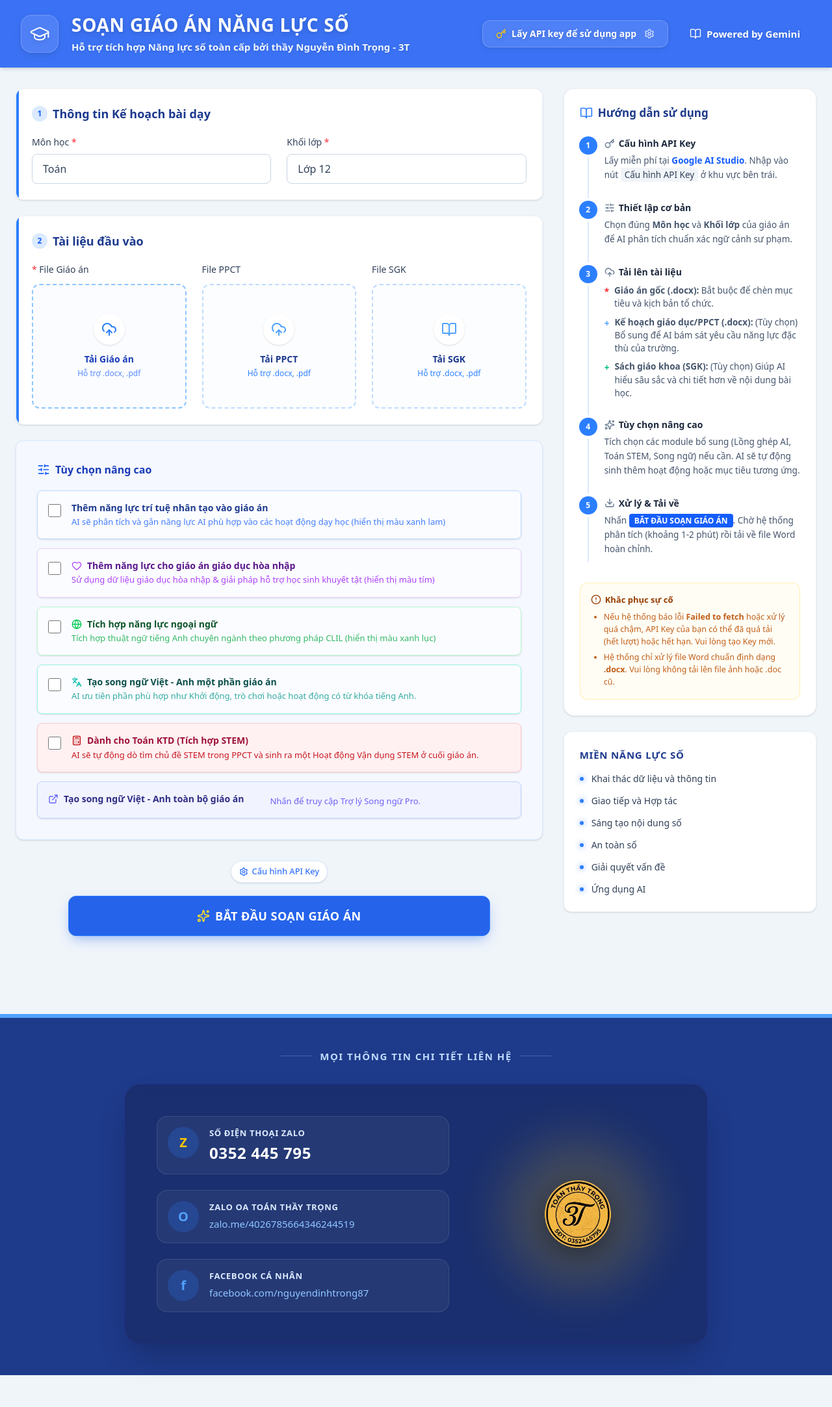
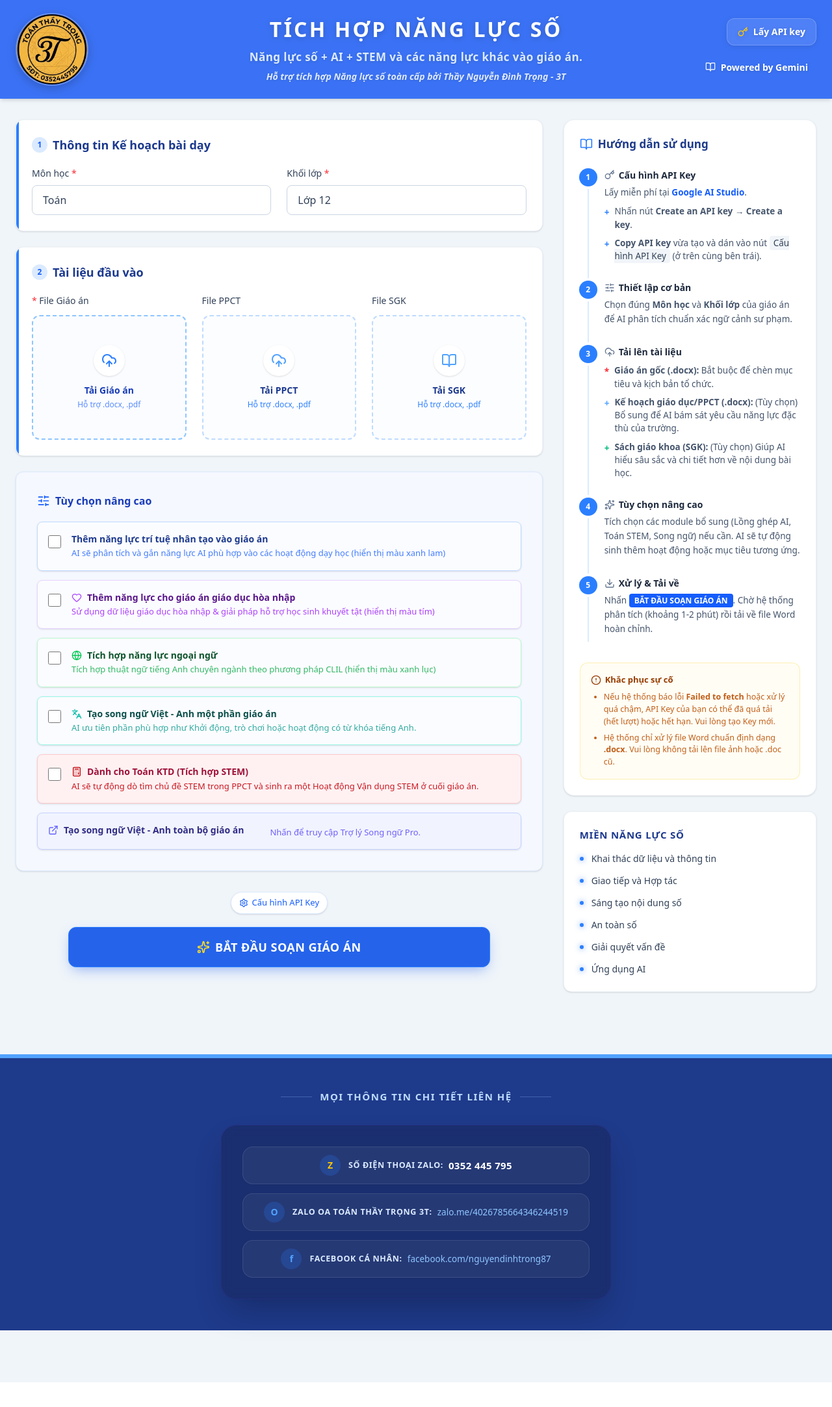
Before and after one commit to dinhtrong250393/NLS_KHBD_TRONG3T_MOI, a React (Vite) app: page / in a window 1280 px wide. Shown: the top 2166 px of the page at 65% size. After the commit the page ends 2128 px from the top, so only its background shows below. Built offline with nearby package versions, Linux system fonts and the light colour scheme.

Commit message:
feat(ui): update header with custom logo and branding
Replace the graduation icon with the official "Toán Thầy Trọng 3T" logo and refine header layout for improved branding and responsiveness.

```diff
--- a/src/App.tsx
+++ b/src/App.tsx
@@ -508,26 +508,32 @@ export default function App() {
   return (
     <div className="min-h-screen bg-[#f0f5fa] text-slate-800 font-sans pb-20">
       {/* Header */}
-      <header className="bg-[#3b72f5] text-white py-5 px-8 shadow-md flex flex-wrap items-center justify-between gap-4 sticky top-0 z-50">
-        <div className="flex items-center gap-5">
-          <div className="bg-white/10 p-3 rounded-2xl border border-white/20 shadow-[0_4px_12px_rgba(0,0,0,0.1)]">
-            <GraduationCap className="w-8 h-8 drop-shadow-md" strokeWidth={1.5} />
-          </div>
-          <div>
-            <h1 className="text-2xl md:text-[28px] font-black uppercase tracking-wide drop-shadow-[0_2px_4px_rgba(0,0,0,0.2)]">Soạn Giáo Án Năng Lực Số</h1>
-            <p className="text-blue-50 text-[15px] font-semibold mt-1 drop-shadow-sm">Hỗ trợ tích hợp Năng lực số toàn cấp bởi thầy Nguyễn Đình Trọng - 3T</p>
+      <header className="bg-[#3b72f5] text-white py-5 px-6 shadow-md flex flex-col lg:flex-row items-center justify-between gap-6 sticky top-0 z-50">
+
+        {/* Logo Section */}
+        <div className="flex items-center lg:w-1/4 justify-center lg:justify-start">
+          <div className="rounded-full shadow-[0_4px_15px_rgba(0,0,0,0.2)] flex items-center justify-center shrink-0 w-24 h-24 md:w-28 md:h-28 overflow-hidden border-2 border-white/20">
+            <img src="/logo-toan-thay-trong.png.png" alt="Logo Toán Thầy Trọng 3T" className="w-[105%] h-[105%] object-cover" />
           </div>
         </div>
-        <div className="flex items-center gap-4">
+
+        {/* Center Text Section */}
+        <div className="flex-1 flex flex-col items-center text-center">
+          <h1 className="text-2xl md:text-[32px] font-black uppercase tracking-widest drop-shadow-[0_2px_4px_rgba(0,0,0,0.2)]">TÍCH HỢP NĂNG LỰC SỐ</h1>
+          <p className="text-blue-100 text-[15px] md:text-[17px] font-bold mt-2 drop-shadow-sm tracking-wide">Năng lực số + AI + STEM và các năng lực khác vào giáo án.</p>
+          <p className="text-blue-50 text-[13px] md:text-[14px] font-semibold mt-1.5 drop-shadow-sm opacity-90 italic">Hỗ trợ tích hợp Năng lực số toàn cấp bởi Thầy Nguyễn Đình Trọng - 3T</p>
+        </div>
+
+        {/* Right Buttons Section */}
+        <div className="flex flex-wrap justify-center lg:justify-end items-center gap-3 lg:w-1/4">
           <button
             onClick={() => setShowApiModal(true)}
-            className="flex items-center gap-2 bg-white/10 hover:bg-white/20 px-5 py-2.5 rounded-xl text-sm transition-all border border-white/20 backdrop-blur-sm shadow-[0_2px_8px_rgba(0,0,0,0.1)]">
+            className="flex items-center gap-2 bg-white/10 hover:bg-white/20 px-4 py-2.5 rounded-xl text-sm transition-all border border-white/20 backdrop-blur-sm shadow-[0_2px_8px_rgba(0,0,0,0.1)]">
             <Key className="w-4 h-4 text-yellow-400 drop-shadow-md" />
-            <span className="font-bold drop-shadow-sm">{apiKey ? 'Đã cấu hình API Key' : 'Lấy API key để sử dụng app'}</span>
-            <Settings className="w-4 h-4 opacity-80 ml-1" />
+            <span className="font-bold drop-shadow-sm">{apiKey ? 'Đã cấu hình API' : 'Lấy API key'}</span>
           </button>
-          <button className="hidden md:flex items-center gap-2 bg-transparent hover:bg-white/10 px-4 py-2.5 rounded-xl text-[15px] transition-all border border-transparent hover:border-white/20">
-            <BookOpen className="w-4.5 h-4.5 opacity-90 drop-shadow-sm" />
+          <button className="hidden sm:flex items-center gap-2 bg-transparent hover:bg-white/10 px-3 py-2.5 rounded-xl text-[14px] transition-all border border-transparent hover:border-white/20">
+            <BookOpen className="w-4 h-4 opacity-90 drop-shadow-sm" />
             <span className="font-bold drop-shadow-sm">Powered by Gemini</span>
           </button>
         </div>
@@ -887,9 +893,19 @@ export default function App() {
                   <span className="text-white text-xs font-bold">1</span>
                 </div>
                 <h4 className="text-[14px] font-bold text-slate-800 mb-1 flex items-center gap-1.5"><Key className="w-4 h-4 text-slate-500" /> Cấu hình API Key</h4>
-                <p className="text-[13.5px] text-slate-600 leading-relaxed mt-1.5">
-                  Lấy miễn phí tại <a href="https://aistudio.google.com/app/apikey" target="_blank" rel="noopener noreferrer" className="text-blue-600 font-bold hover:underline">Google AI Studio</a>. Nhập vào nút <span className="bg-slate-100 px-1.5 py-0.5 rounded text-slate-700 font-medium">Cấu hình API Key</span> ở khu vực bên trái.
+                <p className="text-[13.5px] text-slate-600 leading-relaxed mt-1.5 mb-2">
+                  Lấy miễn phí tại <a href="https://aistudio.google.com/app/apikey" target="_blank" rel="noopener noreferrer" className="text-blue-600 font-bold hover:underline">Google AI Studio</a>.
                 </p>
+                <div className="space-y-2 text-[13.5px] text-slate-600">
+                  <div className="flex items-start gap-2">
+                    <span className="text-blue-500 font-bold mt-0.5">+</span>
+                    <p>Nhấn nút <b>Create an API key</b> → <b>Create a key</b>.</p>
+                  </div>
+                  <div className="flex items-start gap-2">
+                    <span className="text-blue-500 font-bold mt-0.5">+</span>
+                    <p><b>Copy API key</b> vừa tạo và dán vào nút <span className="bg-slate-100 px-1.5 py-0.5 rounded text-slate-700 font-medium">Cấu hình API Key</span> (ở trên cùng bên trái).</p>
+                  </div>
+                </div>
               </div>
 
               {/* Step 2 */}
@@ -1003,63 +1019,45 @@ export default function App() {
             <span className="w-12 h-[1px] bg-blue-300/30"></span>
           </p>
 
-          <div className="bg-[#172554]/50 border border-indigo-900/50 rounded-3xl p-8 sm:p-12 shadow-2xl backdrop-blur-sm flex flex-col md:flex-row items-center justify-center md:justify-between gap-12">
+          <div className="bg-[#172554]/50 border border-indigo-900/50 rounded-3xl p-6 sm:p-8 shadow-2xl backdrop-blur-sm max-w-[600px] mx-auto">
 
-            {/* Left Column: Contact Info */}
-            <div className="flex flex-col gap-6 w-full md:w-[60%] text-center md:text-left order-2 md:order-1">
+            {/* Contact Info (Centered, 3 rows) */}
+            <div className="flex flex-col gap-3.5 text-center">
 
-              <div className="flex flex-col md:flex-row items-center md:items-start gap-4 p-4 rounded-2xl bg-white/5 border border-white/10 hover:bg-white/10 transition-colors">
-                <div className="w-12 h-12 rounded-full bg-blue-500/20 flex items-center justify-center shrink-0">
-                  <span className="text-xl font-bold text-yellow-400">Z</span>
+              <div className="flex flex-col sm:flex-row items-center justify-center gap-3 p-3 rounded-2xl bg-white/5 border border-white/10 hover:bg-white/10 transition-colors">
+                <div className="w-8 h-8 rounded-full bg-blue-500/20 flex items-center justify-center shrink-0">
+                  <span className="text-sm font-bold text-yellow-400">Z</span>
                 </div>
-                <div>
-                  <p className="text-blue-100 text-[13px] font-semibold mb-1 uppercase tracking-wider">Số điện thoại Zalo</p>
-                  <p className="text-white text-2xl font-bold tracking-wide">0352 445 795</p>
+                <div className="flex flex-col sm:flex-row items-center sm:gap-2">
+                  <span className="text-blue-100 text-[12.5px] font-semibold uppercase tracking-wider">Số điện thoại Zalo:</span>
+                  <span className="text-white text-[15px] font-bold tracking-wide">0352 445 795</span>
                 </div>
               </div>
 
-              <div className="flex flex-col md:flex-row items-center md:items-start gap-4 p-4 rounded-2xl bg-white/5 border border-white/10 hover:bg-white/10 transition-colors">
-                <div className="w-12 h-12 rounded-full bg-blue-500/20 flex items-center justify-center shrink-0">
-                  <span className="text-xl font-bold text-blue-400">O</span>
+              <div className="flex flex-col sm:flex-row items-center justify-center gap-3 p-3 rounded-2xl bg-white/5 border border-white/10 hover:bg-white/10 transition-colors">
+                <div className="w-8 h-8 rounded-full bg-blue-500/20 flex items-center justify-center shrink-0">
+                  <span className="text-sm font-bold text-blue-400">O</span>
                 </div>
-                <div>
-                  <p className="text-blue-100 text-[13px] font-semibold mb-1 uppercase tracking-wider">Zalo OA Toán Thầy Trọng</p>
-                  <a href="https://zalo.me/4026785664346244519" target="_blank" rel="noreferrer" className="text-blue-300 hover:text-white hover:underline text-[15px] font-medium break-all">
+                <div className="flex flex-col sm:flex-row items-center sm:gap-2">
+                  <span className="text-blue-100 text-[12.5px] font-semibold uppercase tracking-wider">Zalo OA Toán Thầy Trọng 3T:</span>
+                  <a href="https://zalo.me/4026785664346244519" target="_blank" rel="noreferrer" className="text-blue-300 hover:text-white hover:underline text-[13.5px] font-medium break-all">
                     zalo.me/4026785664346244519
                   </a>
                 </div>
               </div>
 
-              <div className="flex flex-col md:flex-row items-center md:items-start gap-4 p-4 rounded-2xl bg-white/5 border border-white/10 hover:bg-white/10 transition-colors">
-                <div className="w-12 h-12 rounded-full bg-blue-500/20 flex items-center justify-center shrink-0">
-                  <span className="text-xl font-bold text-blue-400">f</span>
+              <div className="flex flex-col sm:flex-row items-center justify-center gap-3 p-3 rounded-2xl bg-white/5 border border-white/10 hover:bg-white/10 transition-colors">
+                <div className="w-8 h-8 rounded-full bg-blue-500/20 flex items-center justify-center shrink-0">
+                  <span className="text-sm font-bold text-blue-400">f</span>
                 </div>
-                <div>
-                  <p className="text-blue-100 text-[13px] font-semibold mb-1 uppercase tracking-wider">Facebook Cá Nhân</p>
-                  <a href="https://www.facebook.com/nguyendinhtrong87" target="_blank" rel="noreferrer" className="text-blue-300 hover:text-white hover:underline text-[15px] font-medium break-all">
+                <div className="flex flex-col sm:flex-row items-center sm:gap-2">
+                  <span className="text-blue-100 text-[12.5px] font-semibold uppercase tracking-wider">Facebook Cá Nhân:</span>
+                  <a href="https://www.facebook.com/nguyendinhtrong87" target="_blank" rel="noreferrer" className="text-blue-300 hover:text-white hover:underline text-[13.5px] font-medium break-all">
                     facebook.com/nguyendinhtrong87
                   </a>
                 </div>
               </div>
 
-            </div>
-
-            {/* Right Column: Logo */}
-            <div className="w-full md:w-[40%] flex justify-center order-1 md:order-2">
-               <div className="relative group cursor-pointer w-48 sm:w-56 aspect-square flex justify-center items-center">
-                 <div className="absolute inset-0 bg-yellow-400 rounded-full blur-[40px] opacity-20 group-hover:opacity-40 transition-opacity duration-500"></div>
-                 {/* Replace this with the user's uploaded logo once pushed to public */}
-                 <img
-                   src="/logo-toan-thay-trong.png.png"
-                   alt="Logo Toán Thầy Trọng 3T"
-                   className="w-[85%] h-[85%] object-contain drop-shadow-[0_10px_20px_rgba(0,0,0,0.4)] hover:scale-105 transition-transform duration-500 relative z-10"
-                   onError={(e) => {
-                     // Fallback if logo not found yet
-                     e.currentTarget.onerror = null;
-                     e.currentTarget.src = "https://ui-avatars.com/api/?name=3T&background=facc15&color=000&size=400&font-size=0.4&bold=true";
-                   }}
-                 />
-               </div>
             </div>
 
           </div>
```
